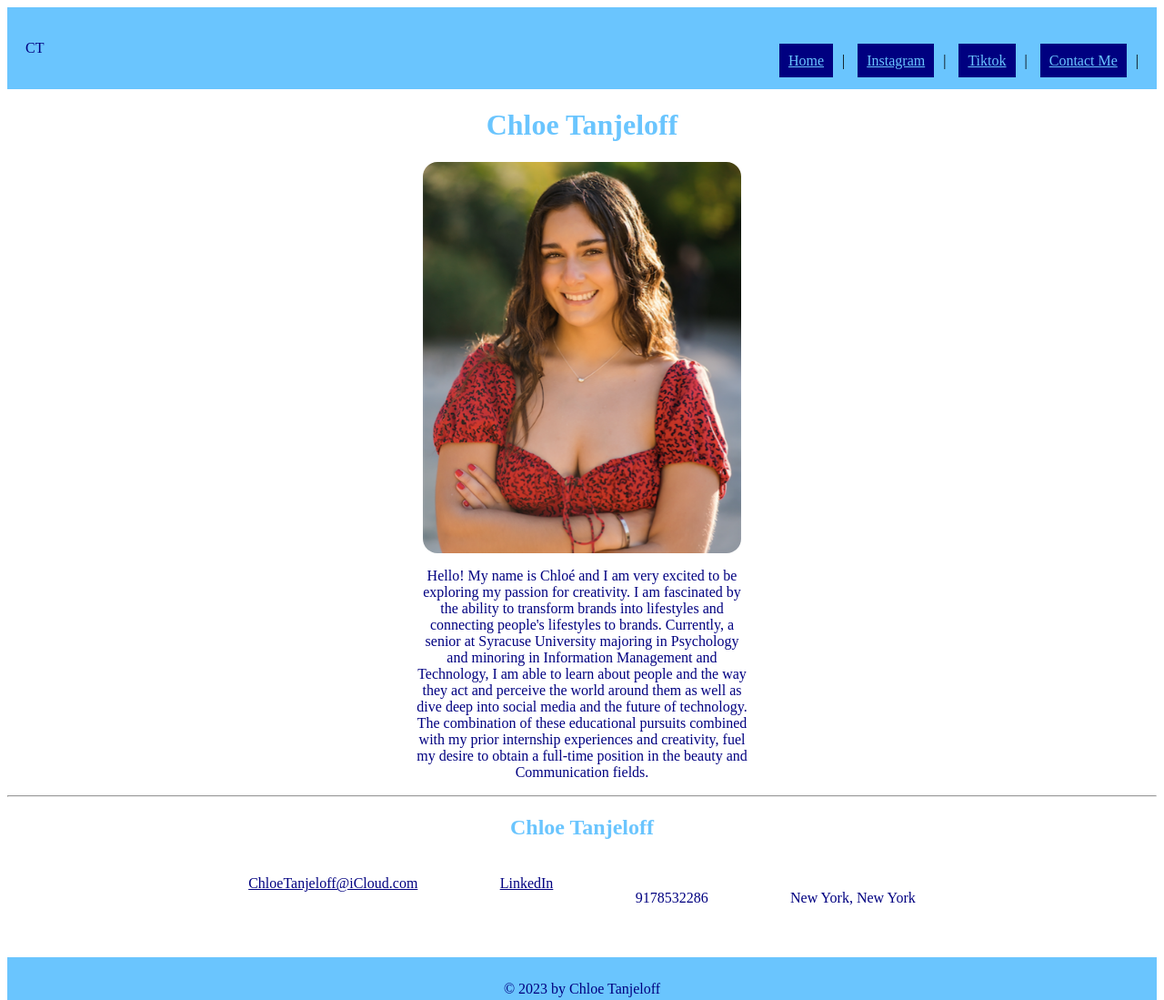
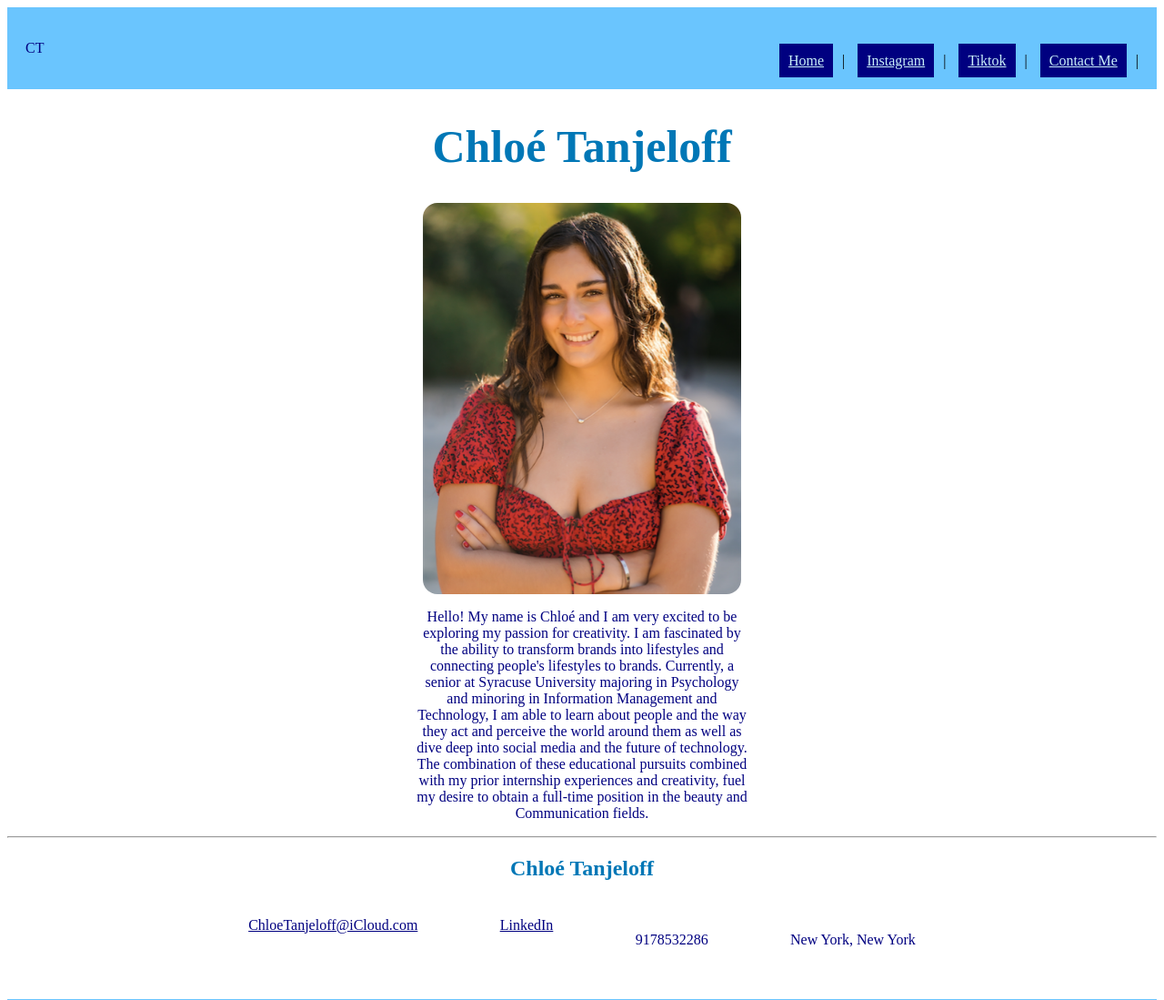
Before and after one commit to cctanjel-su/ist263, a plain HTML site: page project6/homepage.html in a window 1280 px wide. Shown: the top 1099 px of the page at 91% size. Drawn offline with Linux system fonts and the light colour scheme.

Commit message:
font fix update

```diff
--- a/project6/homepage.html
+++ b/project6/homepage.html
@@ -3,7 +3,7 @@
 <head>
     <meta charset="UTF-8">
     <meta name="viewport" content="width=device-width, initial-scale=1.0">
-    <title>Chloe Tanjeloff's Portfolio</title>
+    <title>Chloé Tanjeloff's Portfolio</title>
     <link rel="stylesheet" href="project6.css">
 </head>
 
@@ -25,7 +25,7 @@
         </div>
     </header>
 
-    <h1>Chloe Tanjeloff</h1>
+    <h1>Chloé Tanjeloff</h1>
 
     <p class="homephoto"><img src="../images/seniorphoto.png" alt="profile photo"/></p>
 
@@ -35,7 +35,7 @@
 
     <hr>
 
-    <h2>Chloe Tanjeloff</h2>
+    <h2>Chloé Tanjeloff</h2>
 
     <div>
         <div class="information">
@@ -46,7 +46,7 @@
         </div>
     </div>
 
-    <footer><p class="footer"> &copy; 2023 by Chloe Tanjeloff</p>
+    <footer><p class="footer"> &copy; 2023 by Chloé Tanjeloff</p>
     <div id="bottom"></div></footer>
 </body>
 </html>
--- a/project6/project6.css
+++ b/project6/project6.css
@@ -2,13 +2,14 @@ header, footer {background-color: #6Ac5fe;}
 
 p {color: #000080;}
 
-h1, h2 {color: #6Ac5fe;
+h1, h2 {color: #0077b6;
         text-align: center;}
+h1 {font-size: 50px;}
 
-nav a:hover {color: lightpink;}
-div a:hover {color: lightpink;}
+nav a:hover {color: #6Ac5fe;}
+div a:hover {color: #6Ac5fe;}
 
-nav a {color: #6Ac5fe;
+nav a {color: #caf0f8;
     background-color: #000080;
     padding: 10px;
     margin: 10px;}
```
